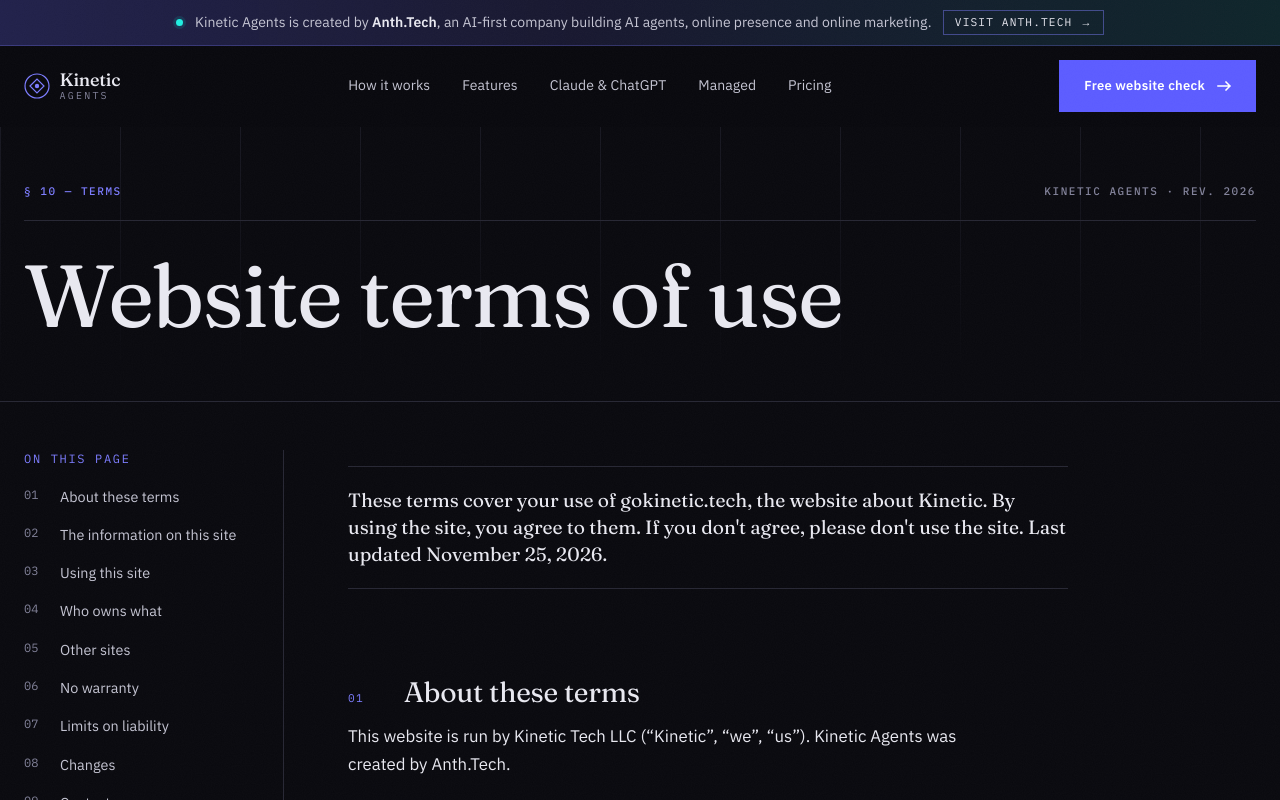
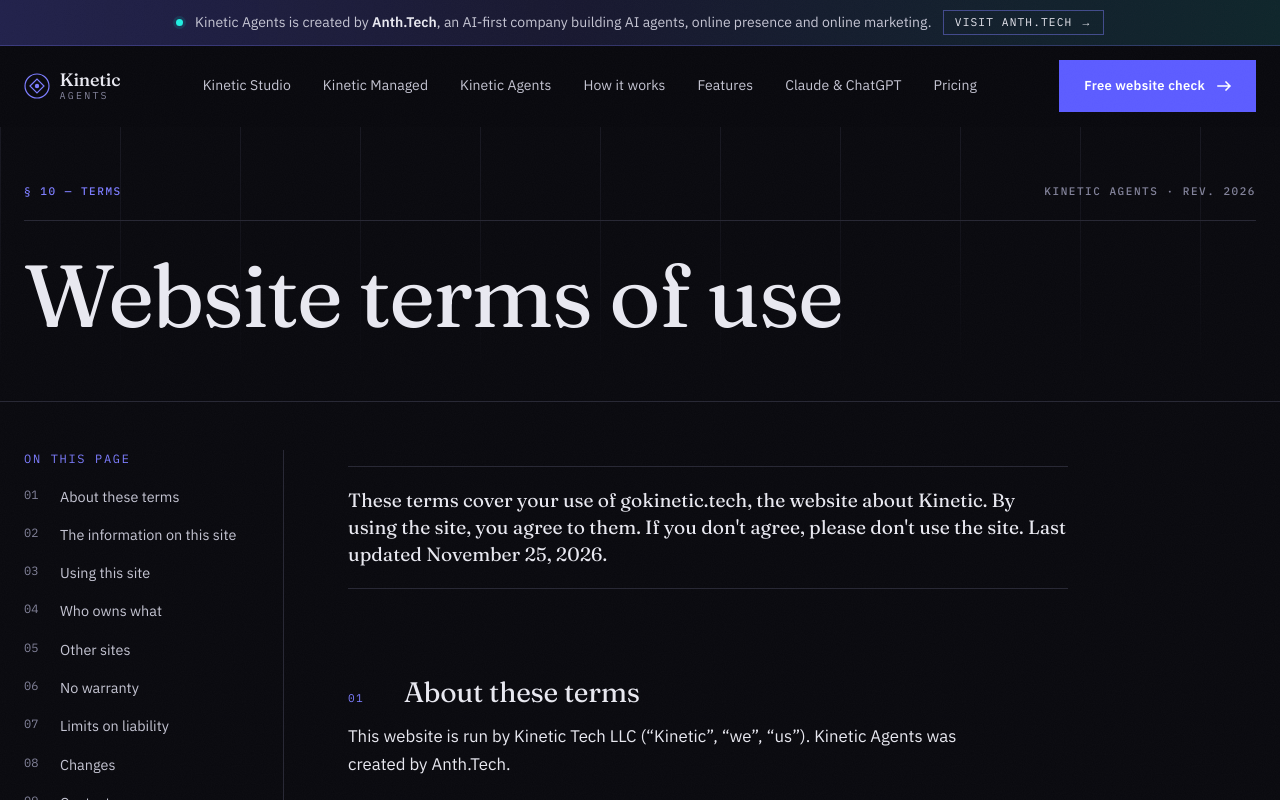
Before and after one commit to 0xdownlink/kinetic-marketing-website, a Next.js app: page /terms in a window 1280 px wide. Shown: the top 800 px of the page. Built offline with nearby package versions, Linux system fonts and the light colour scheme.

Commit message:
Add Kinetic Studio, Managed, and Agents to primary nav

```diff
--- a/src/content/site.ts
+++ b/src/content/site.ts
@@ -6,9 +6,9 @@ export const SITE_URL = "https://gokinetic.tech";
 /** The Kinetic app (sign-in, the free audit, the connector help, plan sign-up). */
 export const STUDIO_URL = "https://studio.gokinetic.tech";
 
-export const SITE_NAME = "Kinetic";
+export const SITE_NAME = "Kinetic Labs";
 
-/** The company that created Kinetic Agents, always with the dot. */
+/** The company that created Kinetic Labs, always with the dot. */
 export const COMPANY = "Anth.Tech";
 
 /** Anth.Tech's own website. */
@@ -48,10 +48,12 @@ export interface NavLink {
 }
 
 export const primaryNav: readonly NavLink[] = [
+  { href: STUDIO_URL, label: "Kinetic Studio" },
+  { href: "/managed", label: "Kinetic Managed" },
+  { href: "/agents", label: "Kinetic Agents" },
   { href: "/how-it-works", label: "How it works" },
   { href: "/features", label: "Features" },
   { href: "/connect", label: "Claude & ChatGPT" },
-  { href: "/managed", label: "Managed" },
   { href: "/pricing", label: "Pricing" },
 ];
 
@@ -71,8 +73,10 @@ export const footerNav: readonly {
   {
     title: "Use it",
     links: [
+      { href: STUDIO_URL, label: "Kinetic Studio" },
+      { href: "/managed", label: "Kinetic Managed" },
+      { href: "/agents", label: "Kinetic Agents" },
       { href: "/connect", label: "Claude & ChatGPT" },
-      { href: "/managed", label: "Kinetic Managed" },
       { href: studio.audit, label: "Free website check" },
       { href: studio.signIn, label: "Sign in" },
     ],
```
